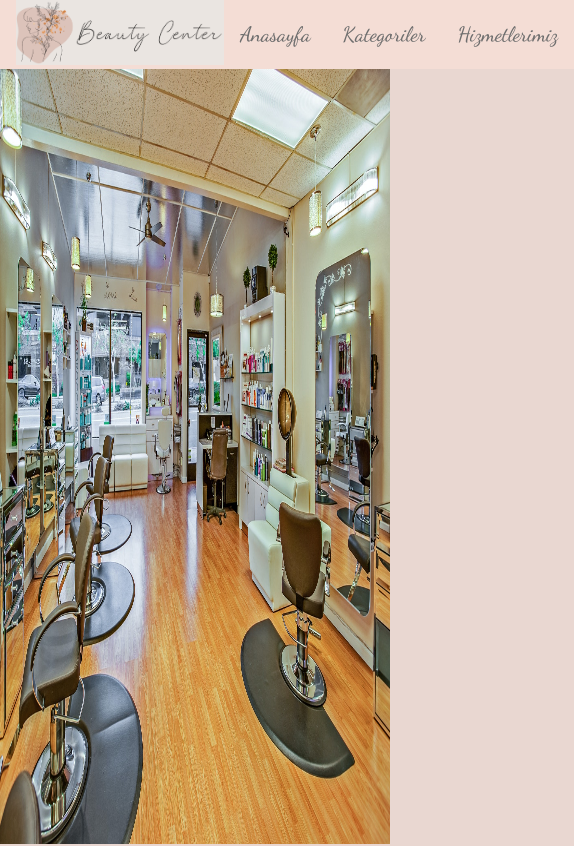
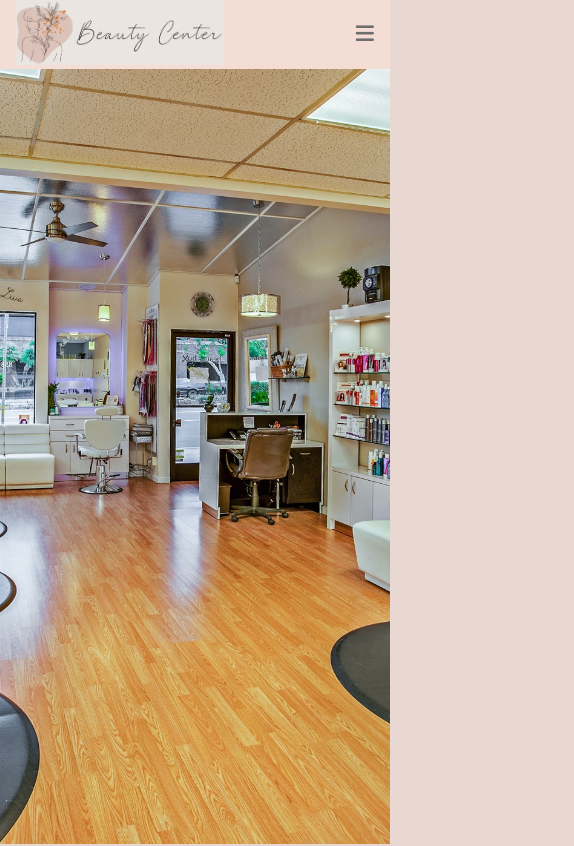
Before and after one commit to unalhasret/beauty-center, a plain HTML site: page index.html in a window 390 px wide. Shown: the top 846 px of the page, 574 px wide, since content can reach past the window. Drawn offline with Linux system fonts and the light colour scheme.

Commit message:
Make header responsive

```diff
--- a/index.html
+++ b/index.html
@@ -4,6 +4,7 @@
     <meta charset="UTF-8" />
     <meta name="viewport" content="width=device-width, initial-scale=1.0" />
     <link rel="stylesheet" href="style.css" />
+    <link rel="stylesheet" href="https://cdnjs.cloudflare.com/ajax/libs/font-awesome/6.4.2/css/all.min.css" integrity="sha512-z3gLpd7yknf1YoNbCzqRKc4qyor8gaKU1qmn+CShxbuBusANI9QpRohGBreCFkKxLhei6S9CQXFEbbKuqLg0DA==" crossorigin="anonymous" referrerpolicy="no-referrer" />
     <title>Beauty Center</title>
   </head>
   <body>
@@ -13,9 +14,14 @@
         <img src="img/logo-s.png" alt="beauty-center-logo" />
       </div>
       <nav class="navbar">
-        <a href=""><button>Anasayfa</button></a>
-        <a href="#category"><button>Kategoriler</button></a>
-        <a href="#service"><button>Hizmetlerimiz</button></a>
+        <div class="nav-items">
+          <a href=""><button>Anasayfa</button></a>
+          <a href="#category"><button>Kategoriler</button></a>
+          <a href="#service"><button>Hizmetlerimiz</button></a>
+        </div>
+        <div class="hamburger">
+          <button><i class="fa-solid fa-bars"></i></button>
+        </div>
       </nav>
     </header>
     <!-- Header end -->
--- a/style.css
+++ b/style.css
@@ -38,9 +38,12 @@ header {
   color: rgb(110, 110, 110);
 }
 
-.navbar button:hover {
+.nav-items button:hover {
   cursor: pointer;
   background-color: #c48f7f;
+}
+.hamburger{
+  display: none;
 }
 
 .foto {
@@ -49,6 +52,7 @@ header {
 .foto img {
   width: 100%;
   height: 100%;
+  object-fit: cover;
 }
 
 .header {
@@ -117,3 +121,12 @@ header {
     object-fit: cover;
     border-radius: 1rem;
 }
+
+@media screen and (max-width: 700px) {
+  .hamburger{
+    display: inline;
+  }
+  .nav-items{
+    display: none;
+  }
+}
```
